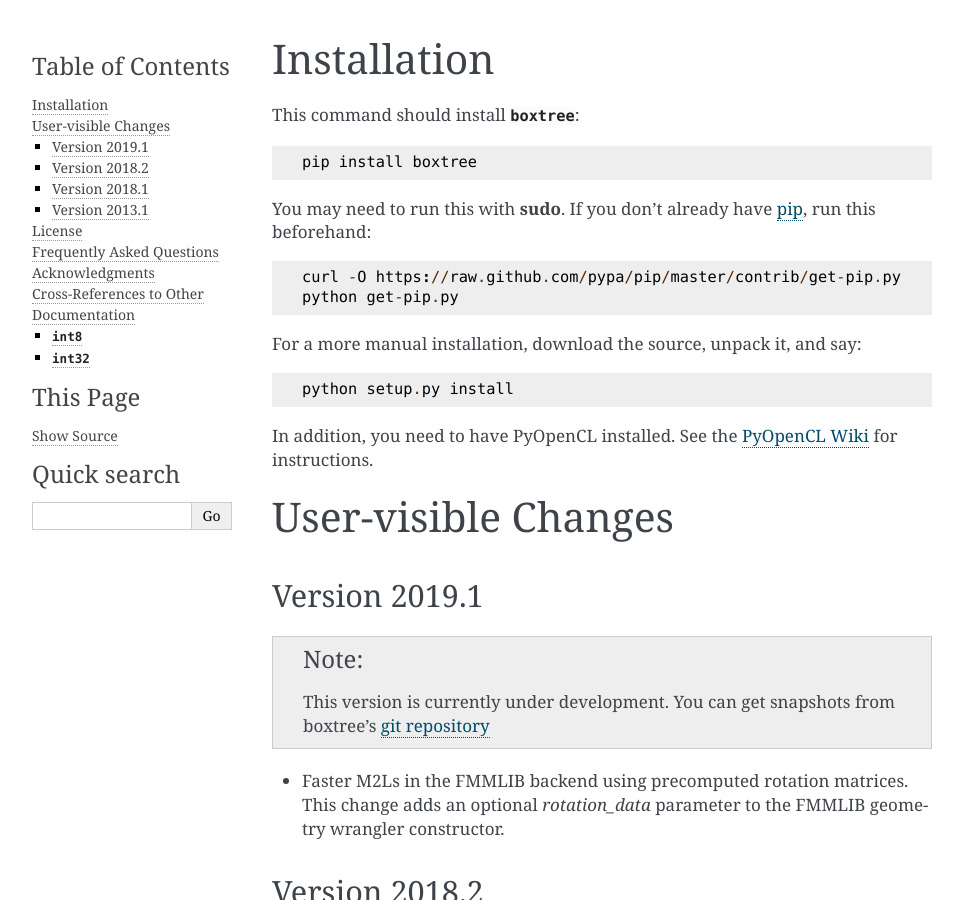
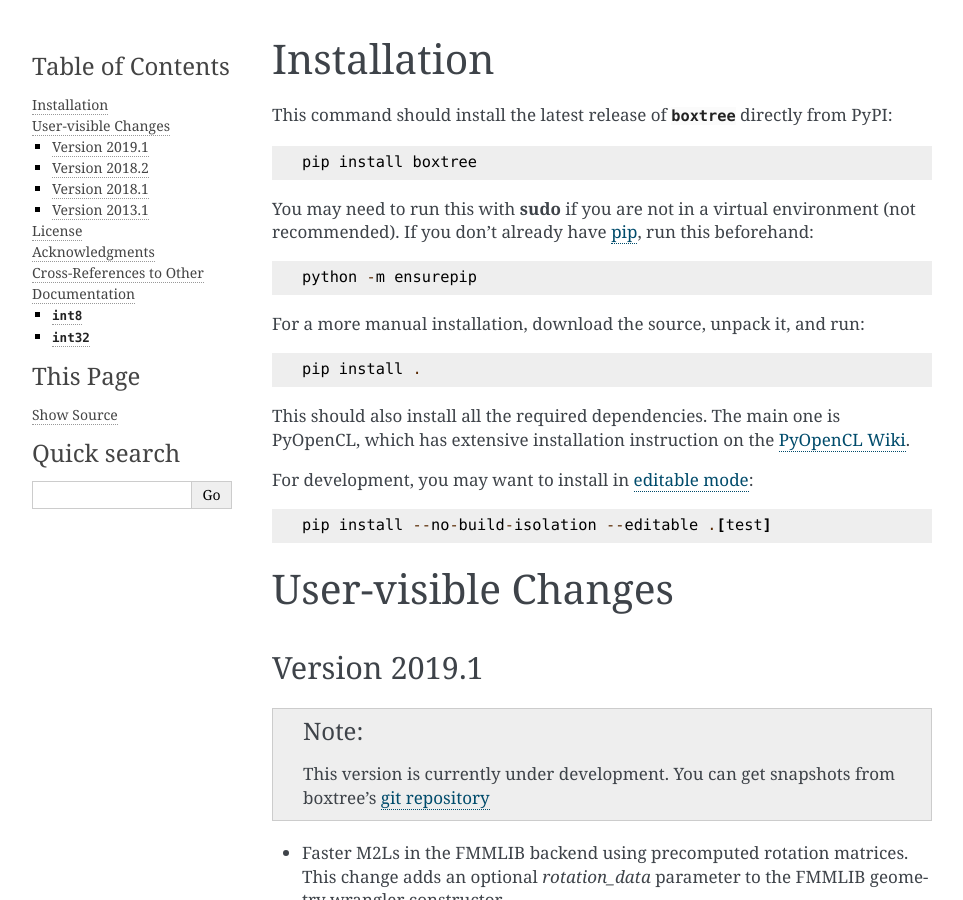
Before and after one commit to inducer/boxtree, a Sphinx documentation site: the page built from doc/misc.rst, in a window 1280 px wide and 900 px high. Shown: the whole window, without its empty margins (148-1111 px from the left). Built offline with Sphinx 7.4.7, drawn with Linux system fonts in a browser that asks for light colours; some of the changed text lies outside the part shown.

Commit message:
docs: update install suggestions

```diff
--- a/doc/misc.rst
+++ b/doc/misc.rst
@@ -1,25 +1,28 @@
 Installation
 ============
 
-This command should install :mod:`boxtree`::
+This command should install the latest release of :mod:`boxtree` directly from PyPI::
 
     pip install boxtree
 
-You may need to run this with :command:`sudo`.
-If you don't already have `pip <https://pypi.python.org/pypi/pip>`_,
+You may need to run this with :command:`sudo` if you are not in a virtual environment
+(not recommended). If you don't already have `pip <https://pypi.python.org/pypi/pip>`__,
 run this beforehand::
 
-    curl -O https://raw.github.com/pypa/pip/master/contrib/get-pip.py
-    python get-pip.py
+    python -m ensurepip
 
-For a more manual installation, download the source, unpack it,
-and say::
+For a more manual installation, download the source, unpack it, and run::
 
-    python setup.py install
+    pip install .
 
-In addition, you need to have PyOpenCL installed. See the
-`PyOpenCL Wiki <http://wiki.tiker.net/PyOpenCL/Installation>`_
-for instructions.
+This should also install all the required dependencies. The main one is PyOpenCL,
+which has extensive installation instruction on the
+`PyOpenCL Wiki <http://wiki.tiker.net/PyOpenCL/Installation>`__.
+
+For development, you may want to install in `editable mode
+<https://setuptools.pypa.io/en/latest/userguide/development_mode.html>`__::
+
+    pip install --no-build-isolation --editable .[test]
 
 User-visible Changes
 ====================
@@ -81,12 +84,6 @@ WHETHER IN AN ACTION OF CONTRACT, TORT OR OTHERWISE, ARISING
 FROM, OUT OF OR IN CONNECTION WITH THE SOFTWARE OR THE USE OR
 OTHER DEALINGS IN THE SOFTWARE.
 
-Frequently Asked Questions
-==========================
-
-The FAQ is maintained collaboratively on the
-`Wiki FAQ page <http://wiki.tiker.net/BoxTree/FrequentlyAskedQuestions>`_.
-
 Acknowledgments
 ===============
 
@@ -100,7 +97,6 @@ AK also gratefully acknowledges a hardware gift from Nvidia Corporation.
 The views and opinions expressed herein do not necessarily reflect those of the
 funding agencies.
 
-
 Cross-References to Other Documentation
 =======================================
 
--- a/pyproject.toml
+++ b/pyproject.toml
@@ -121,7 +121,6 @@ lines-after-imports = 2
 # [tool.ruff.lint.per-file-ignores]
 # "doc/**/*.py" = ["I002"]
 # "examples/**/*.py" = ["I002"]
-# "setup.py" = ["I002"]
 
 [tool.typos.default]
 extend-ignore-re = [
```
